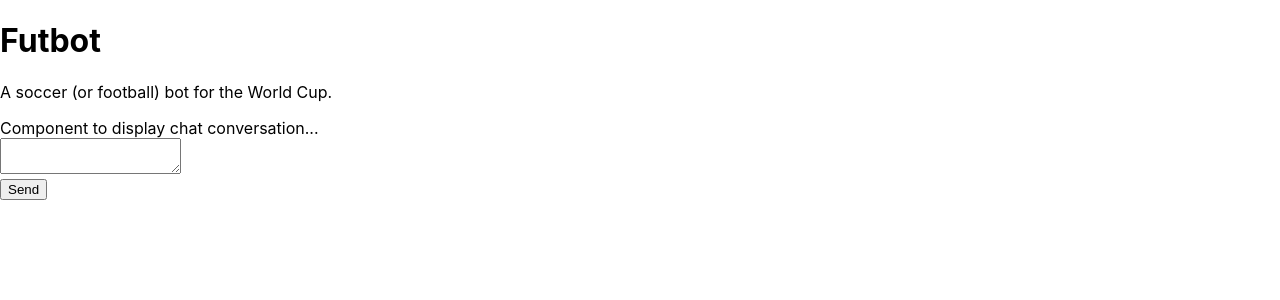
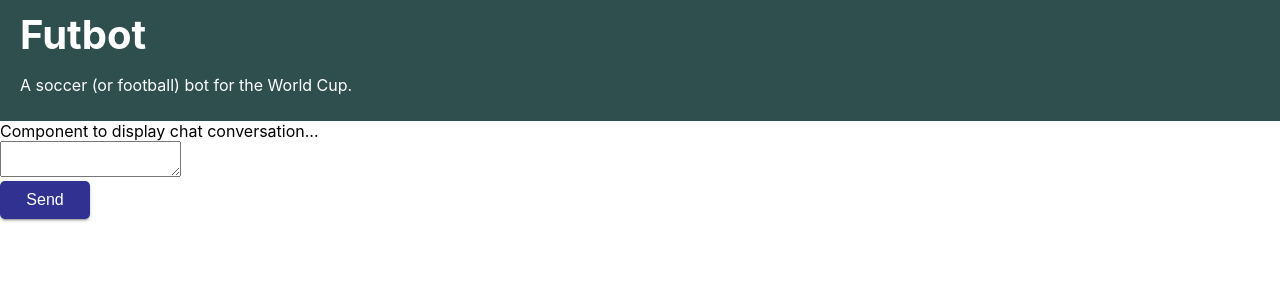
Before and after one commit to willbeaumont/futbot, a React (Create React App) app: page / in a window 1280 px wide. Shown: the top 300 px of the page. Built offline with nearby package versions, Linux system fonts and the light colour scheme.

Commit message:
style app

```diff
--- a/src/App.css
+++ b/src/App.css
@@ -1 +1,95 @@
 /* TODO: make app pretty with css */
+.App {
+  background-color: rgb(67, 114, 114);
+  height: 100vh;
+  width: 100vw;
+}
+
+header {
+  background-color: darkslategray;
+  padding: 10px 20px;
+  color: white;
+}
+
+h1 {
+  font-size: 2.5em;
+  margin: 0px;
+}
+
+h2 {
+  font-size: 1.2em;
+  margin: 0px;
+}
+
+.body {
+  display: flex;
+  flex-direction: column;
+  height: 70vh;
+  overflow: auto;
+  margin-top: 40px;
+}
+
+.interface {
+  display: flex;
+  flex-direction: column;
+  margin: auto;
+  padding-top: 5px;
+  width: 90%;
+  max-width: 400px;
+}
+
+.chatbox {
+  display: flex;
+  flex-direction: column;
+}
+
+.chat {
+  border-radius: 10px;
+  padding: 10px;
+  margin: 5px;
+  width: fit-content;
+  max-width: 95%;
+}
+
+.user {
+  background-color: #1982fc;
+  color: white;
+  text-align: right;
+  align-self: flex-end;
+}
+
+.bot {
+  background-color: #c3c3c5;
+  color: darkslategray;
+  text-align: left;
+
+  align-self: flex-start;
+}
+
+.uiForm {
+  display: flex;
+  flex-direction: row;
+  width: 100%;
+  justify-content: space-between;
+  color: white;
+  padding: 5px 0px;
+}
+
+.uiInput input {
+  width: 250px;
+}
+
+button {
+  font-size: 16px;
+  color: white;
+  background-color: #313191;
+  border: none;
+  border-radius: 5px;
+  padding: 10px 20px;
+  cursor: pointer;
+  transition: 0.3s all;
+  box-shadow: 0 2px 2px 0 rgba(0, 0, 0, 0.14), 0 1px 5px 0 rgba(0, 0, 0, 0.12),
+    0 3px 1px -2px rgba(0, 0, 0, 0.2);
+  width: 90px;
+  align-self: flex-end;
+}
```
